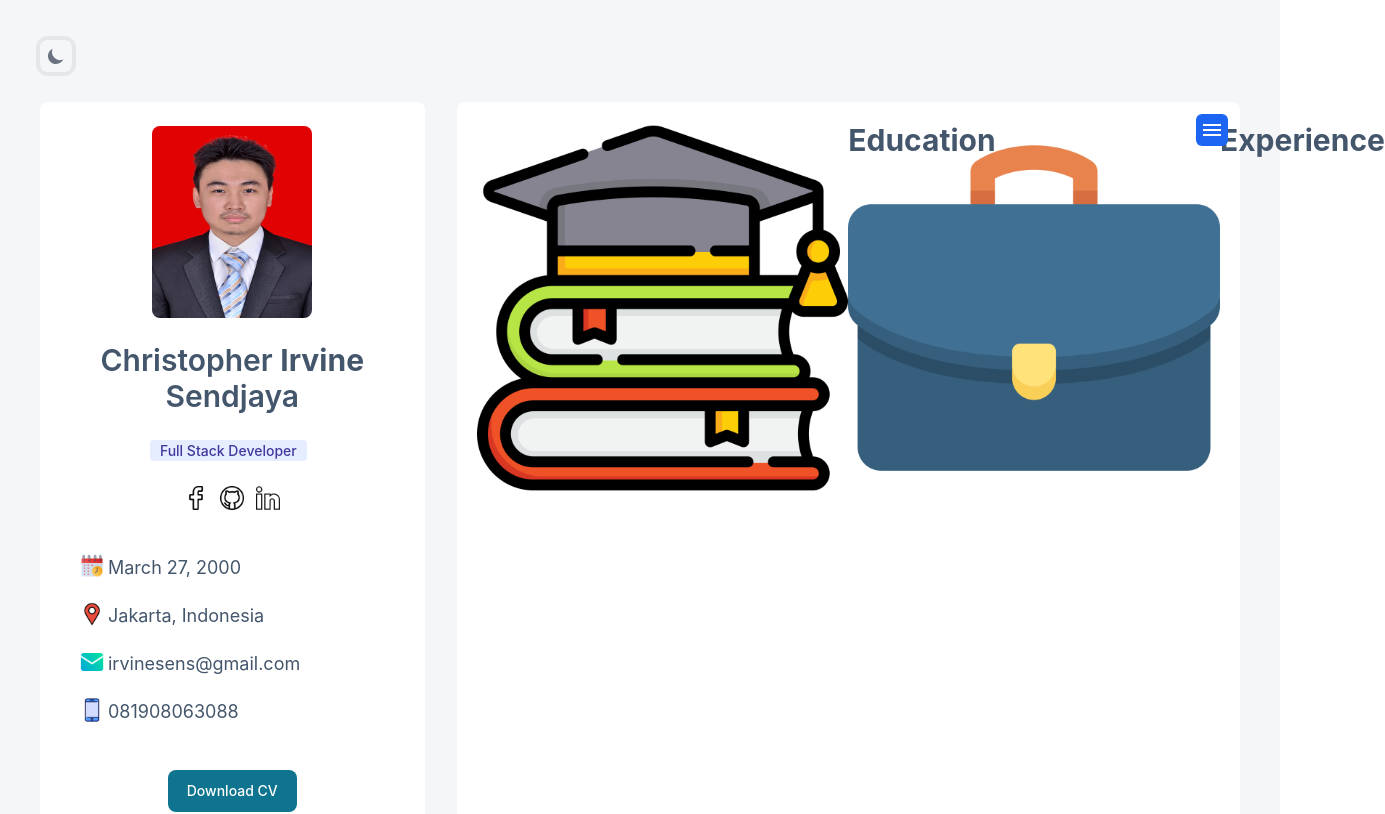
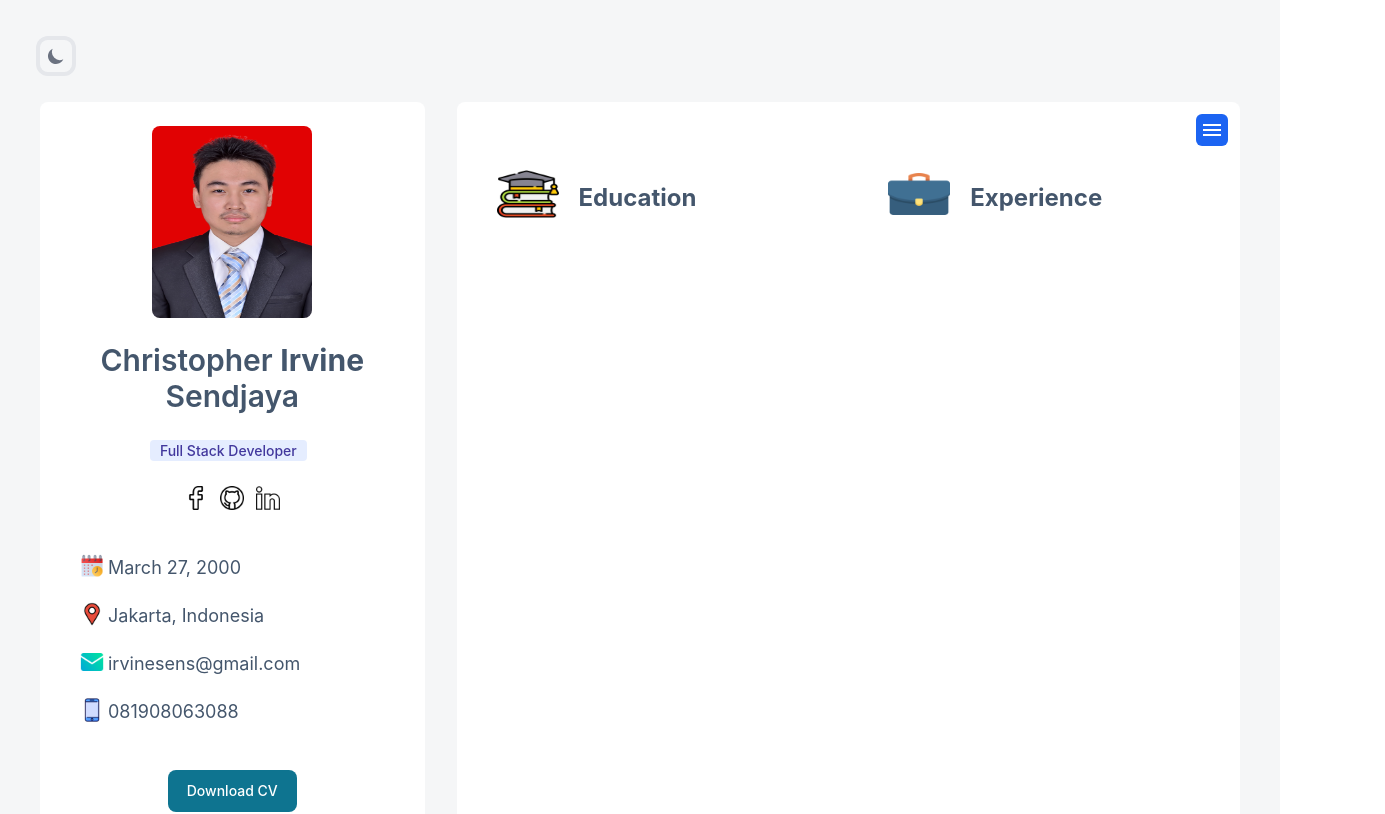
Before and after one commit to Magizuki/CV, a React (Create React App) app: page /Resume in a window 1280 px wide. Shown: the top 814 px of the page, 1385 px wide, since content can reach past the window. Built offline with nearby package versions, Linux system fonts and the light colour scheme.

Commit message:
edit resume component

```diff
--- a/src/components/Introduction.js
+++ b/src/components/Introduction.js
@@ -30,11 +30,11 @@ export default function Introduction() {
                 <div className="lg:flex block gap-6 w-full">
                     <div className="flex items-center rounded-lg lg:w-1/2 w-full h-1/5 gap-3 p-5 bg-white dark:bg-[#302C40] lg:bg-[#F5F6F7] text-[#44566C] lg:dark:bg-[#272333] dark:text-[#DEDDE0]">
                       <img src="assets/icons/website/website.png" className="hover:cursor-pointer w-12 lg:w-1/3 lg:h-24 h-16" alt="Web" />
-                      <span className="text-2xl ml-10 mt-5">Web Development</span>
+                      <span className="text-xl ml-10 mt-5">Web Development</span>
                     </div>
                     <div className="flex items-center rounded-lg lg:w-1/2 w-full h-1/5 gap-3 p-5 bg-white dark:bg-[#302C40] lg:bg-[#F5F6F7] text-[#44566C] lg:dark:bg-[#272333] dark:text-[#DEDDE0]">
                       <img src="assets/icons/database/database.png" className="hover:cursor-pointer w-12 lg:w-1/3 lg:h-24 h-16" alt="Web" />
-                      <span className="text-2xl ml-10 mt-5">Database Management</span>
+                      <span className="text-xl ml-10 mt-5">Database Management</span>
                     </div>
                 </div>
               </div>
--- a/src/components/Resume.js
+++ b/src/components/Resume.js
@@ -5,18 +5,18 @@ export default function Resume(){
     return (
         <React.Fragment>
             <Navigation width={window.innerWidth} />
-            {window.innerWidth < 800 ? (<React.Fragment><br /><br /></React.Fragment>) : ""}
-            <div className="w-full flex">
+            {window.innerWidth < 800 ? (<React.Fragment><br /><br /><br /></React.Fragment>) : (<React.Fragment><br /><br /></React.Fragment>)}
+            <div className="w-full lg:flex flex">
                 <div className="flex w-1/2">
-                    <img src="assets/icons/education/education.png" />
-                    <span className="text-xl font-bold lg:text-3xl">Education</span>
+                    <img src="assets/icons/education/education.png" alt="web" className="hover:cursor-pointer w-1/5 lg:ml-5 lg:w-1/6 lg:h-12 h-20" />
+                    <span className="text-3xl font-bold lg:text-2xl ml-5 lg:mt-3 mt-5">Education</span>
                     <br />
                     <br />
 
                 </div>
                 <div className="flex w-1/2">
-                    <img src="assets/icons/experience/experience.png" />
-                    <span className="text-xl font-bold lg:text-3xl">Experience</span>
+                    <img src="assets/icons/experience/experience.png" alt="web" className="hover:cursor-pointer ml-12 lg:ml-10 w-1/5 lg:w-1/6 lg:h-12 h-20" />
+                    <span className="text-3xl font-bold lg:text-2xl ml-5 lg:mt-3 mt-5">Experience</span>
                     <br />
                     <br />
 
```
